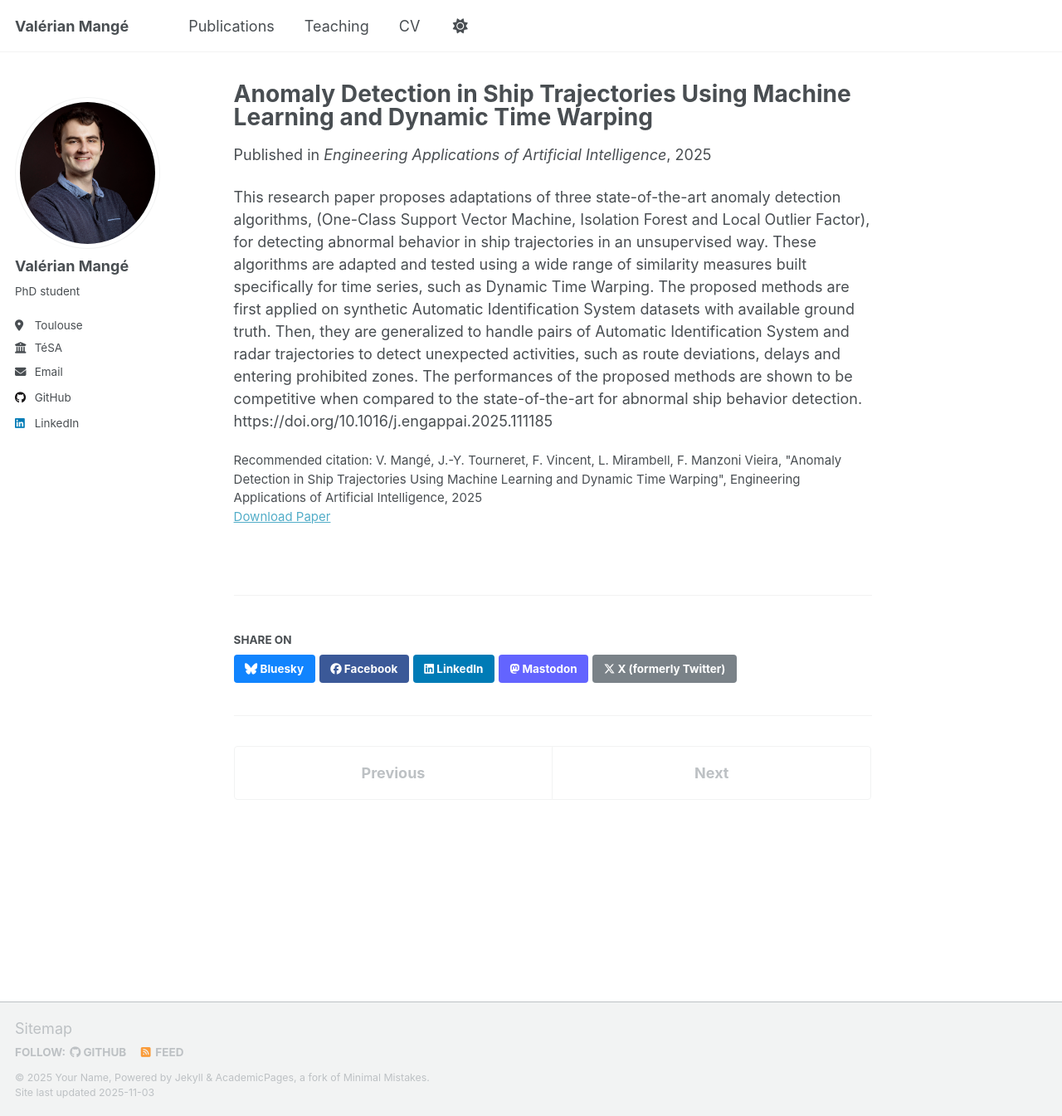
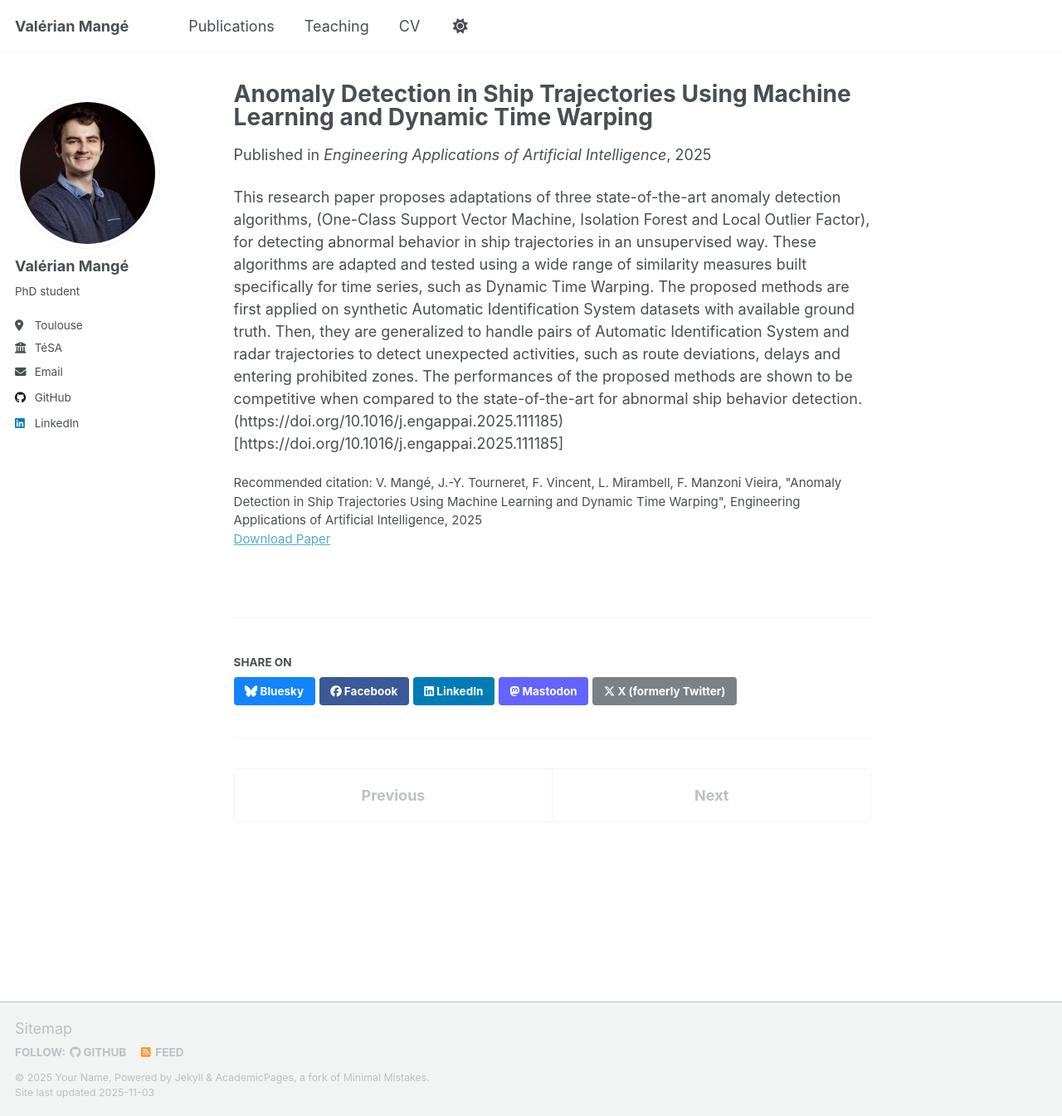
Before and after one commit to ValMang/ValMang.github.io, a Jekyll site: the page built from _publications/2009-10-01-paper-title-number-1.md, in a window 1280 px wide and 1345 px high. Shown: the whole window at 83% size. Built offline with Jekyll 4.4.1, drawn with Linux system fonts in a browser that asks for light colours; a script that is not in the unit is left out; part of the change alters nothing that is shown.

Commit message:
Update 2009-10-01-paper-title-number-1.md

```diff
--- a/_publications/2009-10-01-paper-title-number-1.md
+++ b/_publications/2009-10-01-paper-title-number-1.md
@@ -9,4 +9,4 @@ venue: 'Engineering Applications of Artificial Intelligence'
 paperurl: 'https://www.tesa.prd.fr/documents/26/elsarticle-template-num_proof.pdf'
 citation: 'V. Mangé, J.-Y. Tourneret, F. Vincent, L. Mirambell, F. Manzoni Vieira, "Anomaly Detection in Ship Trajectories Using Machine Learning and Dynamic Time Warping", Engineering Applications of Artificial Intelligence, 2025'
 ---
-This research paper proposes adaptations of three state-of-the-art anomaly detection algorithms, (One-Class Support Vector Machine, Isolation Forest and Local Outlier Factor), for detecting abnormal behavior in ship trajectories in an unsupervised way. These algorithms are adapted and tested using a wide range of similarity measures built specifically for time series, such as Dynamic Time Warping. The proposed methods are first applied on synthetic Automatic Identification System datasets with available ground truth. Then, they are generalized to handle pairs of Automatic Identification System and radar trajectories to detect unexpected activities, such as route deviations, delays and entering prohibited zones. The performances of the proposed methods are shown to be competitive when compared to the state-of-the-art for abnormal ship behavior detection. https://doi.org/10.1016/j.engappai.2025.111185
+This research paper proposes adaptations of three state-of-the-art anomaly detection algorithms, (One-Class Support Vector Machine, Isolation Forest and Local Outlier Factor), for detecting abnormal behavior in ship trajectories in an unsupervised way. These algorithms are adapted and tested using a wide range of similarity measures built specifically for time series, such as Dynamic Time Warping. The proposed methods are first applied on synthetic Automatic Identification System datasets with available ground truth. Then, they are generalized to handle pairs of Automatic Identification System and radar trajectories to detect unexpected activities, such as route deviations, delays and entering prohibited zones. The performances of the proposed methods are shown to be competitive when compared to the state-of-the-art for abnormal ship behavior detection. (https://doi.org/10.1016/j.engappai.2025.111185)[https://doi.org/10.1016/j.engappai.2025.111185]
```
